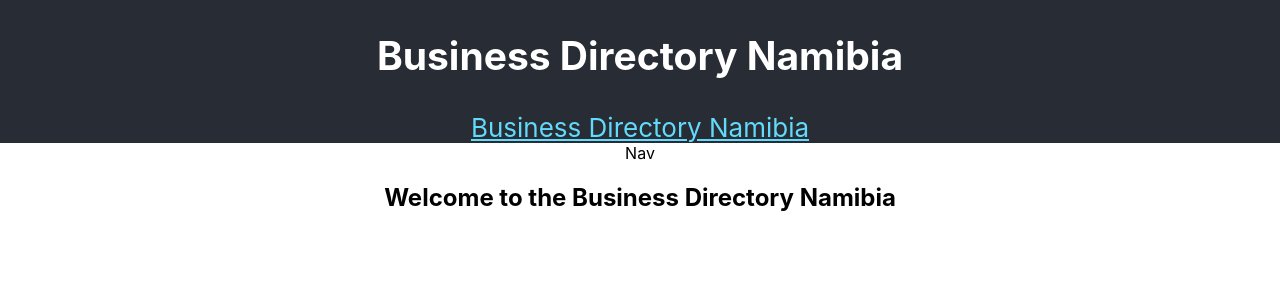
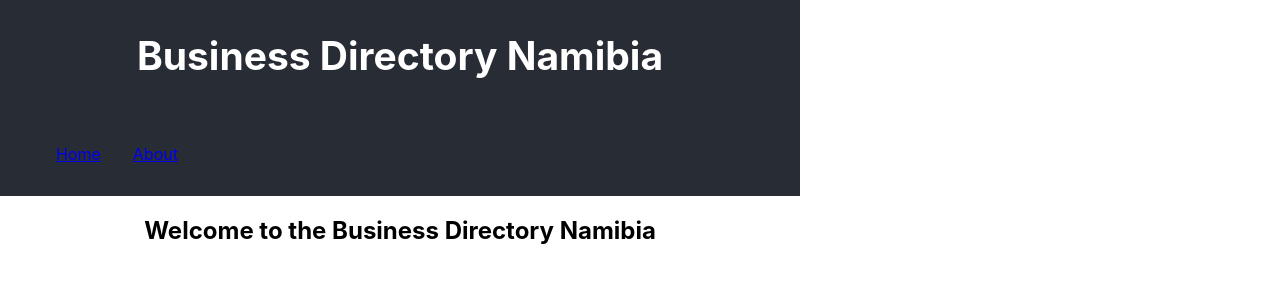
Before and after one commit to Toteya/yellowpagesnam, a React (Create React App) app in the folder client/: page / in a window 1280 px wide. Shown: the top 300 px of the page. Built offline with nearby package versions, Linux system fonts and the light colour scheme.

Commit message:
Added contents functional element; minor styling

```diff
--- a/client/src/App.css
+++ b/client/src/App.css
@@ -1,4 +1,13 @@
 .App {
+  width: 100%;
+  max-width: 800px;
+  height: 100vh;
+  display: flex;
+  flex-direction: column;
+  justify-content: flex-start;
+  align-items: center;
+  /* border: 1px solid #333; */
+  /* box-shadow: 0px 0px 15px gray; */
   text-align: center;
 }
 
@@ -13,16 +22,6 @@
   }
 }
 
-.App-header {
-  background-color: #282c34;
-  display: flex;
-  flex-direction: column;
-  align-items: center;
-  justify-content: center;
-  font-size: calc(10px + 2vmin);
-  color: white;
-}
-
 .App-link {
   color: #61dafb;
 }
--- a/client/src/App.js
+++ b/client/src/App.js
@@ -1,7 +1,8 @@
 import './App.css';
+import { Route, Routes } from 'react-router-dom';
 import Header from './Header';
 import Nav from './Nav';
-import { Route, Routes } from 'react-router-dom';
+import Content from './Content';
 
 function App() {
   return (
@@ -9,7 +10,7 @@ function App() {
       <Header />
       <Nav />
       <Routes>
-        <Route path="/" element={<h2>Welcome to the Business Directory Namibia</h2>} />
+        <Route path="/" element={<Content />} />
       </Routes>
     </div>
   );
--- /dev/null
+++ b/client/src/Content.js
@@ -0,0 +1,9 @@
+const Content = () => {
+  return (
+    <div>
+      <h2>Welcome to the Business Directory Namibia</h2>
+    </div>
+  )
+}
+
+export default Content
--- a/client/src/Header.js
+++ b/client/src/Header.js
@@ -1,17 +1,7 @@
-import './App.css'
-
 const Header = () => {
   return (
-    <header className='App-header'>
+    <header className='Header'>
       <h2>Business Directory Namibia</h2>
-      <a
-        className="App-link"
-        href="/"
-        target="_blank"
-        rel="noopener noreferrer"
-      >
-        Business Directory Namibia
-      </a>
     </header>
   )
 }
--- a/client/src/Nav.js
+++ b/client/src/Nav.js
@@ -1,8 +1,13 @@
-import React from 'react'
+import { Link } from 'react-router-dom';
 
 const Nav = () => {
   return (
-    <nav>Nav</nav>
+    <nav className="Nav">
+      <ul>
+        <li><Link to="/">Home</Link></li>
+        <li><Link to="/About">About</Link></li>
+      </ul>
+    </nav>
   )
 }
 
--- a/client/src/index.css
+++ b/client/src/index.css
@@ -11,3 +11,36 @@ code {
   font-family: source-code-pro, Menlo, Monaco, Consolas, 'Courier New',
     monospace;
 }
+
+.Header {
+  width: 100%;
+  background-color: #282c34;
+  display: flex;
+  flex-direction: column;
+  align-items: center;
+  justify-content: center;
+  font-size: calc(10px + 2vmin);
+  color: white;
+}
+
+.Nav {
+  width: 100%;
+  background-color: #282c34;
+  display: flex;
+  flex-direction: column;
+  justify-content: flex-start;
+  align-items: flex-start;
+}
+
+.Nav ul {
+  color: white;
+  list-style: none;
+  display: flex;
+  flex-wrap: nowrap;
+  align-items: center;
+}
+
+.Nav li {
+  margin: 1rem;
+  color: white;
+}
```
